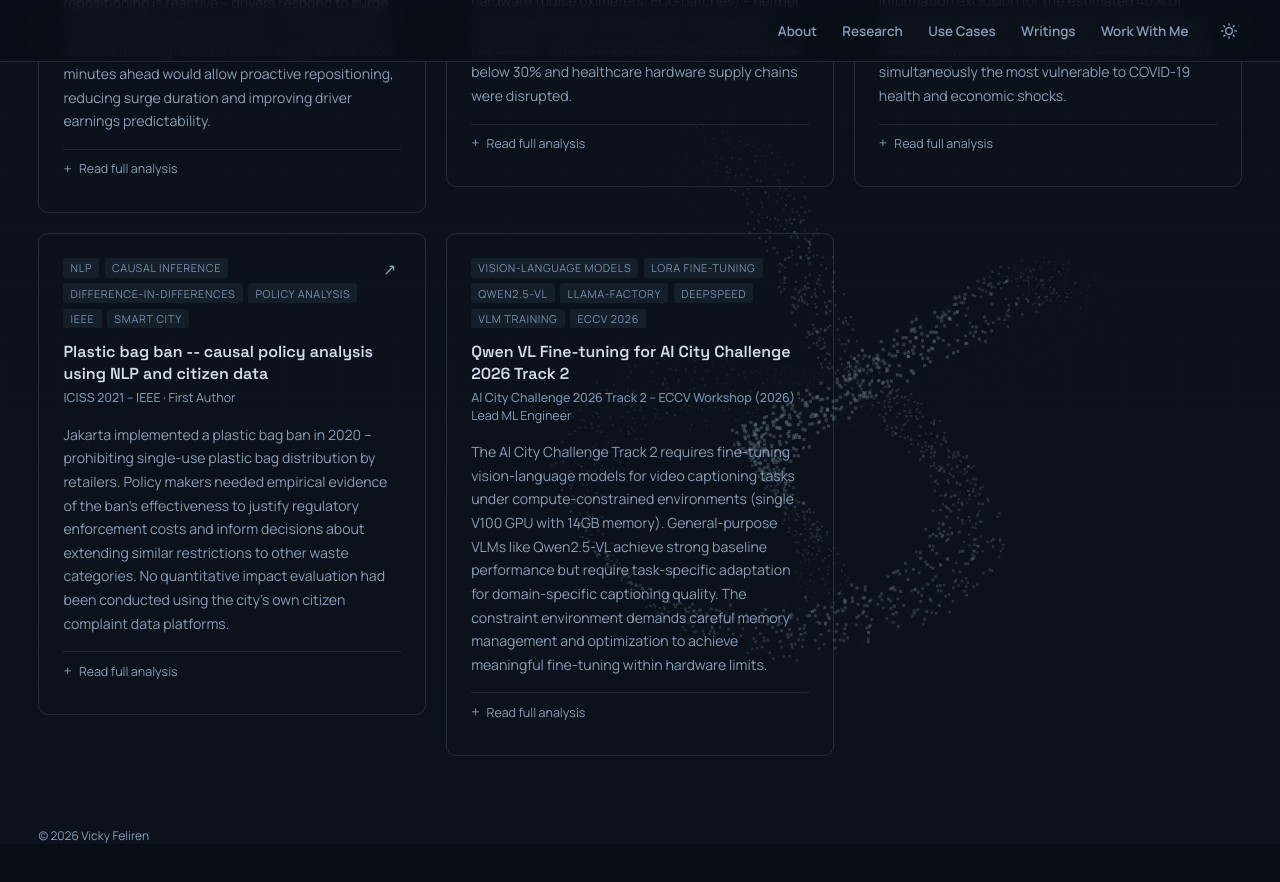
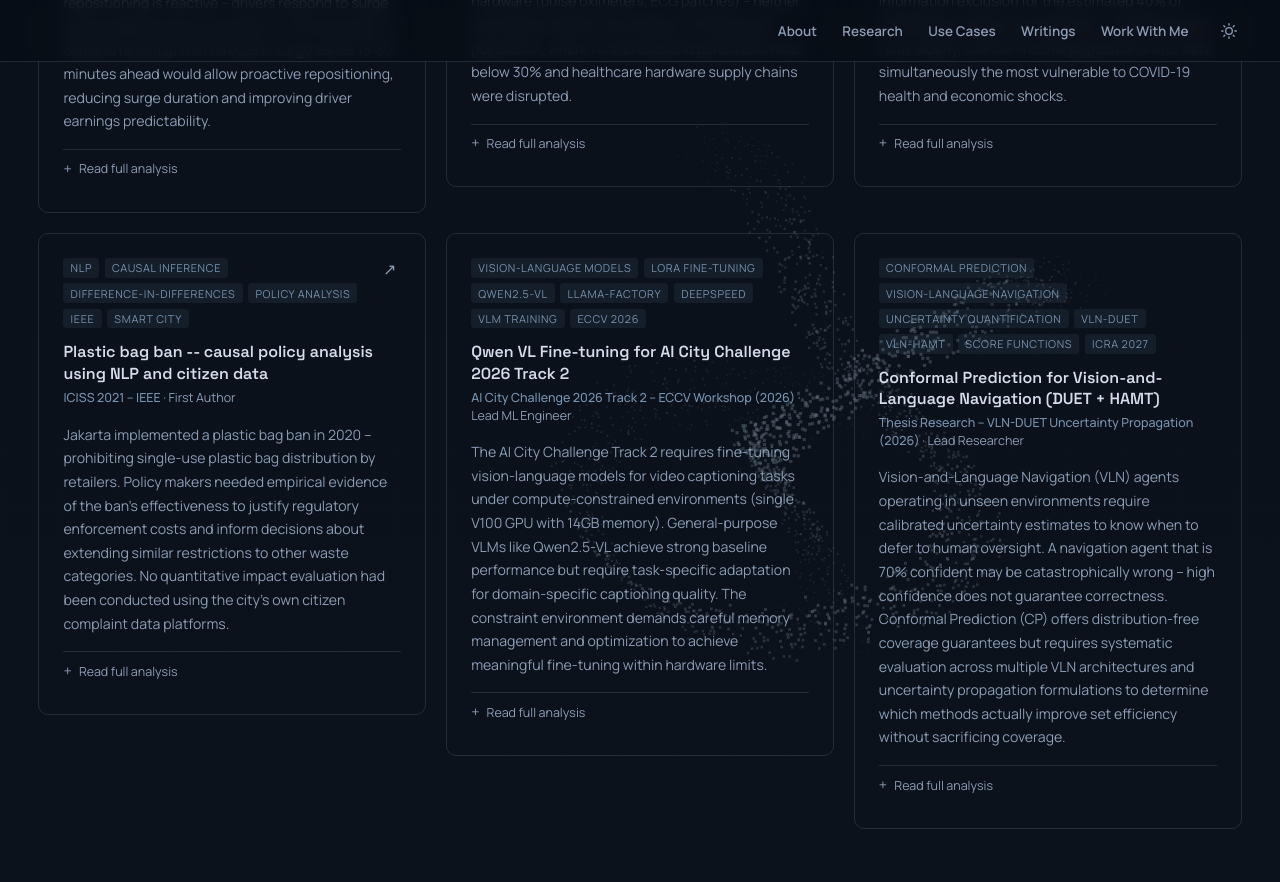
Before and after one commit to Feliren88/feliren88.github.io, a Jekyll site: the page built from _pages/usecases.md, in a window 1280 px wide and 900 px high, scrolled down 2958 px. Shown: the top 882 px of the window. Built offline with Jekyll 4.4.1, drawn with Linux system fonts in a browser that asks for light colours.

Commit message:
Add VLN Conformal Prediction thesis research use case

```diff
--- a/_data/usecases.yml
+++ b/_data/usecases.yml
@@ -1451,6 +1451,109 @@ usecases:
       ready-to-use LoRA adapters and training scripts for downstream captioning
       applications.
 
+  # ──────────────────────────────────────────
+
+  - id: vln-conformal-prediction
+    title: "Conformal Prediction for Vision-and-Language Navigation (DUET + HAMT)"
+    category: applied
+    tags:
+      - Conformal Prediction
+      - Vision-Language Navigation
+      - Uncertainty Quantification
+      - VLN-DUET
+      - VLN-HAMT
+      - Score Functions
+      - ICRA 2027
+    venue: "Thesis Research -- VLN-DUET Uncertainty Propagation (2026)"
+    role: Lead Researcher
+    keywords:
+      - Conformal prediction
+      - Vision-and-language navigation
+      - Uncertainty quantification
+      - VLN-DUET
+      - VLN-HAMT
+      - R2R dataset
+      - Prediction sets
+
+    situation: >
+      Vision-and-Language Navigation (VLN) agents operating in unseen environments
+      require calibrated uncertainty estimates to know when to defer to human
+      oversight. A navigation agent that is 70% confident may be catastrophically
+      wrong -- high confidence does not guarantee correctness. Conformal Prediction
+      (CP) offers distribution-free coverage guarantees but requires systematic
+      evaluation across multiple VLN architectures and uncertainty propagation
+      formulations to determine which methods actually improve set efficiency
+      without sacrificing coverage.
+
+    complication: >
+      Evaluating CP for VLN requires navigating three compounding challenges:
+      (1) Multiple VLN architectures with fundamentally different action spaces
+      (DUET's topological graph vs. HAMT's local candidate space) make fair
+      comparison non-trivial, (2) VLN's short trajectories (mean 6-8 steps) are
+      structurally incompatible with temporal uncertainty propagation methods
+      designed for long-horizon tasks, and (3) 21 propagation formulations must
+      be systematically benchmarked to distinguish genuine improvements from
+      hyperparameter artifacts. Additionally, the codebase must support two
+      navigation backends (VLN-DUET, VLN-HAMT) with a unified CLI, handling
+      environment conflicts between DUET's and HAMT's Python dependencies.
+
+    resolution:
+      methodology: >
+        Implemented end-to-end conformal prediction runner (conformal_vln.py)
+        supporting DUET and HAMT backends with matched action spaces via
+        `--action_space full/local` switch on DUET. Score functions (THR/APS/RAPS)
+        run automatically; intervention modes (observe, set_restrict) enable
+        coverage vs. intervention trade-off analysis.
+      propagation_benchmark: >
+        Designed and executed systematic benchmark of 21 uncertainty propagation
+        formulations across 3 VLN architectures and 4 alpha levels. Key finding:
+        16 of 21 temporal propagation formulations catastrophically inflate
+        prediction set sizes (mean 17-38 actions, saturating the full action
+        space) on finite-horizon VLN trajectories. Root cause: VLN's short
+        trajectories prevent running-average methods (EMA, ACI) from converging
+        and cause control-based methods (PID) to overshoot.
+      score_augmentation: >
+        Discovered that augmenting the base THR nonconformity score with a
+        log-prob penalty term `s(a) = (1 - p_a) + w * (-log p_a)` improves
+        set efficiency by 18-47% across all tested models while maintaining
+        valid coverage guarantees. The improvement is architecture-invariant
+        because the penalty is a monotonic transformation of the softmax output.
+      codebase: >
+        Built unified codebase (`output_v6/`) supporting both DUET and HAMT
+        with DeepSpeed integration for efficient calibration, multi-backend
+        experiment orchestration, and a propagation pipeline running ~24h per
+        full configuration. Resolved environment conflicts via modular import
+        isolation (`_hamt_module_context`) to prevent DUET's `r2r` package
+        from shadowing HAMT's dependencies.
+
+    tech_stack:
+      frameworks: [PyTorch, DeepSpeed ZeRO-2]
+      vln_models: [VLN-DUET, VLN-HAMT]
+      conformal_methods: [THR, APS, RAPS, Conformal Prediction]
+      propagation_formulations: "21 formulations (EMA, CumulMax, ACI, PID, entropy-family, etc.)"
+      datasets: [R2R, R4R, REVERIE, SOON]
+      evaluation: [Coverage guarantees, Set size, Intervention rate]
+      hardware: [A40, V100]
+
+    metrics:
+      architectures_tested: 3
+      propagation_formulations: 21
+      alpha_levels: 4
+      efficiency_improvement_pct: "18-47"
+      mean_set_size_baseline: 1.9
+      mean_set_size_logprob_penalty: 1.38
+      trajectory_length_mean: 7
+      calibration_runtime_hours: 24
+
+    impact: >
+      Provides the first systematic CP evaluation across multiple VLN architectures,
+      establishing which uncertainty quantification methods work and why most
+      temporal propagation approaches fail on VLN's short-horizon trajectories.
+      The log-prob penalty finding -- that simple score augmentation outperforms
+      complex temporal propagation -- is a counterintuitive and publication-worthy
+      result for ICRA 2027. The codebase enables reproducible benchmarking for
+      future VLN uncertainty research.
+
 # ============================================================
 # CROSS-CUTTING TECHNICAL CAPABILITIES
 # ============================================================
```
